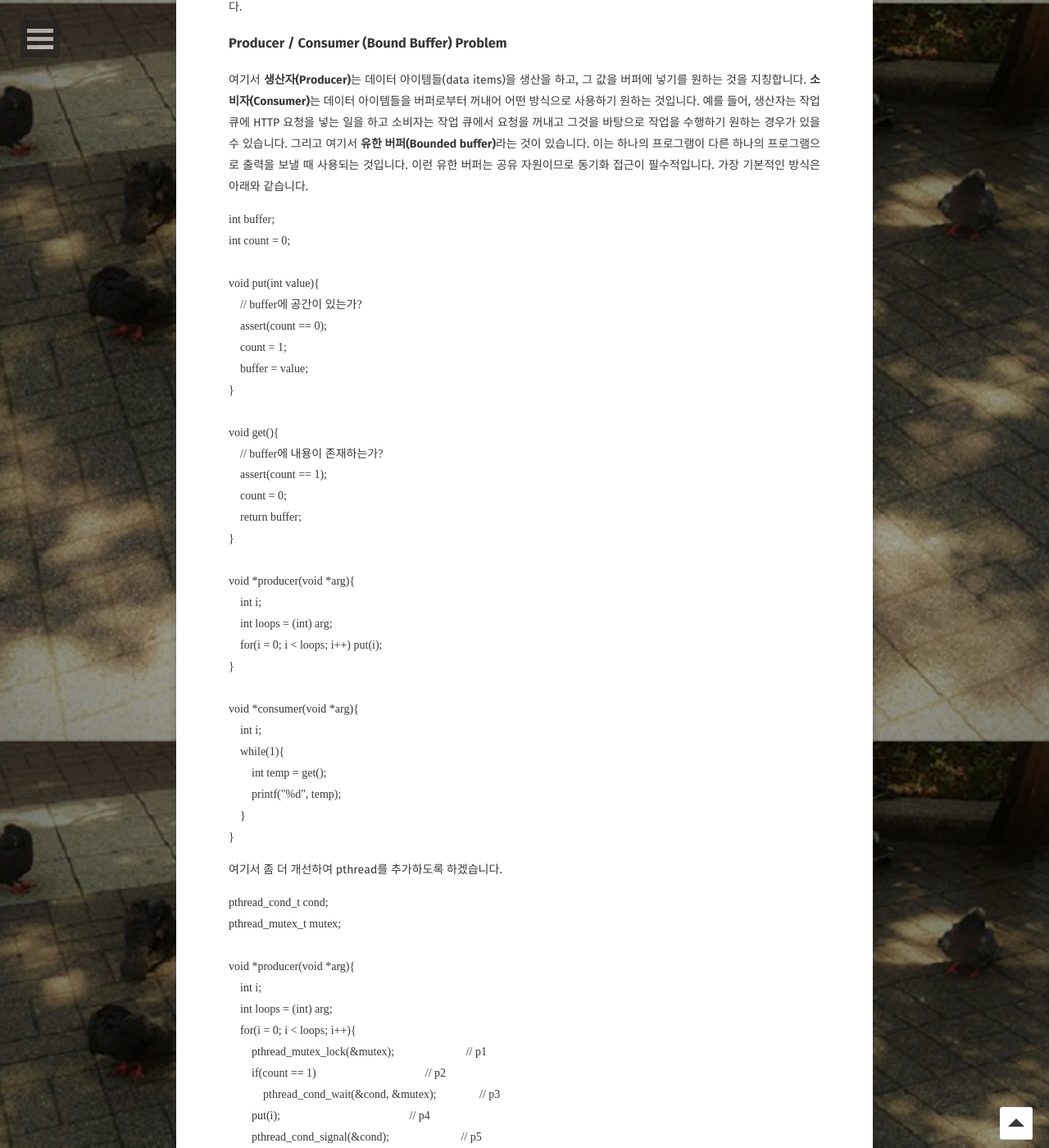
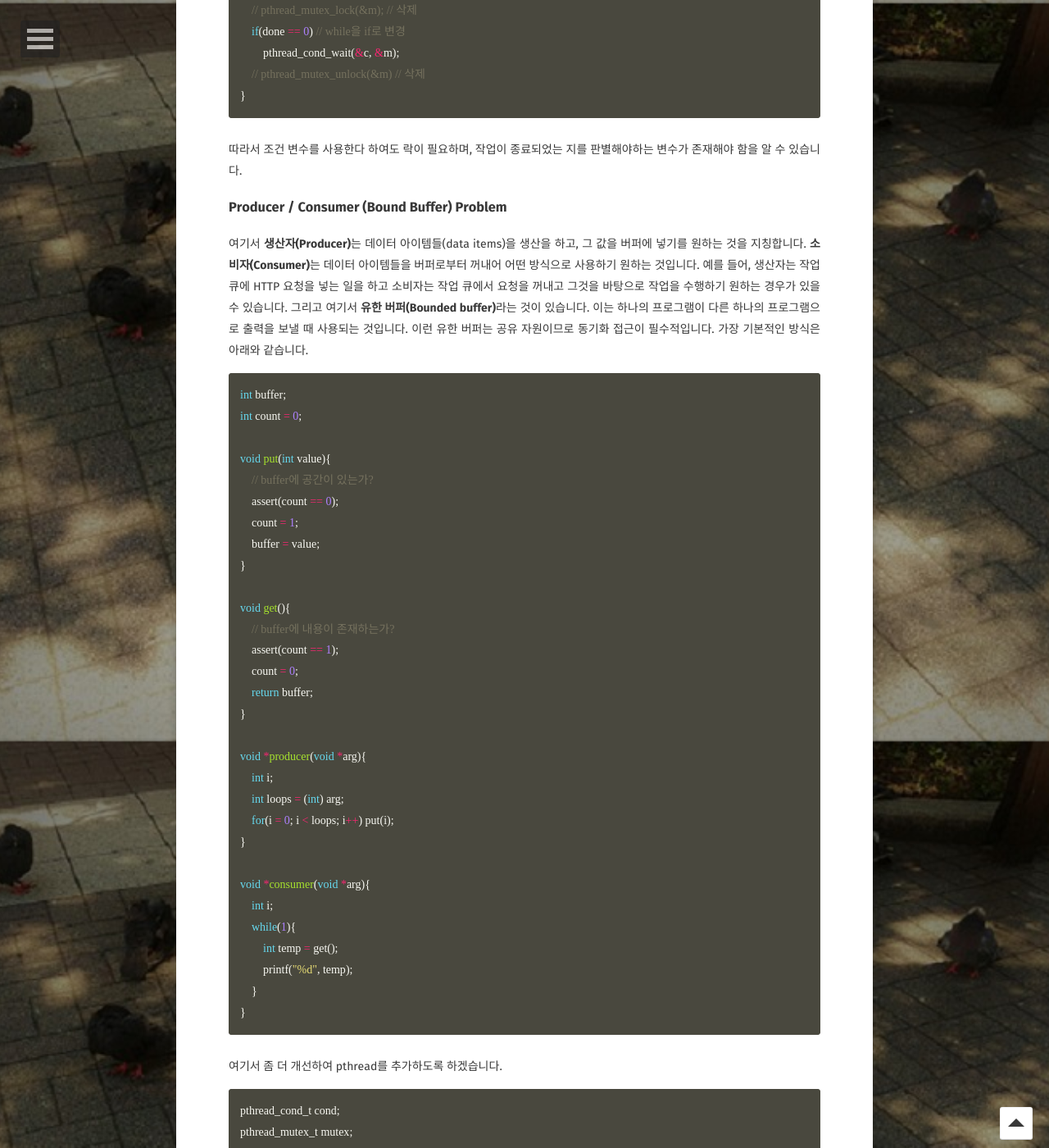
Before and after one commit to BlaCkinkGJ/blackinkgj.github.io, a Jekyll site: the page built from _posts/2018-OS/2018-06-10-Cond.md, in a window 1280 px wide and 1400 px high, scrolled down 4496 px. Shown: the whole window at 82% size. Built offline with Jekyll 4.4.1, drawn with Linux system fonts in a browser that asks for light colours; some web fonts are replaced; formulas are drawn with MathJax 3; comment, search, counter and statistics services are not loaded; some of the changed text lies outside the part shown.

Commit message:
Update 2018-06-10-Cond.md

````diff
--- a/_posts/2018-OS/2018-06-10-Cond.md
+++ b/_posts/2018-OS/2018-06-10-Cond.md
@@ -14,7 +14,7 @@ comments: true
 
 많은 상황에서 쓰레드가 실행되기에 앞서 실행이 될 수 있는 상태인지를 확인을 해야하는 것이 필요합니다. 예를 들면, 자식 쓰레드가 끝난지를 확인하는 부모 쓰레드가 있을 수 있습니다.(`join()`이란 함수로 구현됩니다.) 코드로 보면 아래와 같을 수 있습니다.
 
-```C
+```c
 void *child(void *arg){
     printf("child\n");
     return NULL;
@@ -42,7 +42,7 @@ int main(int argc, char *argv[]){
 
 이전에 락에서 우리는 스핀을 사용하여 문제를 푸는 방법을 알아봤습니다. 여기서도 그 방법을 적용을 해서 문제를 접근해보도록 하겠습니다.
 
-```C
+```c
 volatile int done = 0;
 
 void *child(void *arg){
@@ -89,7 +89,7 @@ POSIX체계 상에서 어떻게 작업 틀(Routines)이 정의가 되는 지 알
 
 이런 조건 변수를 활용한 구현은 아래와 같습니다.
 
-```C
+```c
 int done = 0;
 pthread_mutex_t m = PTHREAD_MUTEX_INITIALIZER;
 pthread_cond_t c = PTHREAD_COND_INITIALIZED;
@@ -137,7 +137,7 @@ int main(){
 
 1과 2는 유사하게 동작합니다. 하지만 1의 경우 부모가 `wait()` 과정이 있는 반면에, 2의 경우 그런 과정이 존재하지 않습니다.  왜냐하면, 2에서 thr_exit()에 의해 설정된 `done` 변수로 인해 thr_join()의 while이 무시되기 때문입니다. 여기서도 나타나지만 저 `done`변수가 매우 중요합니다. 만약 `done`변수가 존재하지 않게 되면 2의 경우에 문제가 생기게 됩니다. 자식이 먼저 수행되면서 신호를 보내지만 신호를 받는 쓰레드는 아무 없게 됩니다. 그 후에 부모가 다시 원래대로 돌아가서 `wait()`작업을 수행을 하게 됩니다. 그렇게 되면 부모를 깨울 수 있는 쓰레드가 영영 잠자게 됩니다. 좀 더 이해를 돕기위해 `thr_join()`과 `thr_exit()`이 아래와 같이 되어있다고 생각하면 쉬울 겁니다.
 
-```C
+```c
 void thr_exit() {
     pthread_mutex_lock(&m);
     // done = 1; // 삭제
@@ -154,7 +154,8 @@ void thr_join(){
 ```
 
 그렇다면 `done`만 표현해도 괜찮을까요? 그렇지 않습니다. `done`만을 가지고 표현을 해도 2의 경우에서 문제가 발생하게 됩니다. 만약 `if`문에서 문맥 교환이 일어나는 순간 위에서 이야기 한 문제가 다시 나타나서 부모는 여전히 잠자는 상태가 만들어지게 됩니다.
-```C
+
+```c
 void thr_exit() {
     // pthread_mutex_lock(&m); // 삭제
     done = 1;
@@ -176,7 +177,7 @@ void thr_join(){
 
 여기서 **생산자(Producer)**는 데이터 아이템들(data items)을 생산을 하고, 그 값을 버퍼에 넣기를 원하는 것을 지칭합니다. **소비자(Consumer)**는 데이터 아이템들을 버퍼로부터 꺼내어 어떤 방식으로 사용하기 원하는 것입니다. 예를 들어, 생산자는 작업 큐에 HTTP 요청을 넣는 일을 하고  소비자는 작업 큐에서 요청을 꺼내고 그것을 바탕으로 작업을 수행하기 원하는 경우가 있을 수 있습니다. 그리고 여기서 **유한 버퍼(Bounded buffer)**라는 것이 있습니다. 이는 하나의 프로그램이 다른 하나의 프로그램으로 출력을 보낼 때 사용되는 것입니다. 이런 유한 버퍼는 공유 자원이므로 동기화 접근이 필수적입니다. 가장 기본적인 방식은 아래와 같습니다.
 
-```C
+```c
 int buffer;
 int count = 0;
 
@@ -211,7 +212,7 @@ void *consumer(void *arg){
 
 여기서 좀 더 개선하여 pthread를 추가하도록 하겠습니다.
 
-```C
+```c
 pthread_cond_t cond;
 pthread_mutex_t mutex;
 
@@ -244,11 +245,11 @@ void *consumer(void *arg){
 ```
 이렇게 하면 좀 더 생산자, 소비자 문제가 안정적으로 풀릴 수 있습니다. 하지만 불행이도 이것도 생산자 하나, 소비자 하나일 때 옳은 말입니다. 만약, 생산자 하나에 소비자 여럿이 붙게 된다면 이는 성립할 수 없습니다. 아래의 표를 참고하도록 하겠습니다.
 
-![invalid_case](/assets/img/res/2018-OS/Cond/invalid_case_1.png)
+![invalid_case](/assets/img/res/2018-OS/Cond/invalid_case_1.PNG)
 
 여기서 **소비자1($$T_{c1}$$)**, **소비자2($$T_{c2}$$)**, **생산자($$T_p$$)**로 정의하도록 하겠습니다. 먼저, **소비자1**이 동작을 했으나 아무것도 얻을 수 없어서 **소비자1**이 잠을 자게 됩니다. 그리고 **생산자**가 적절한 내용을 생산을 하였습니다. 그리고 **소비자1**을 깨웠습니다. 하지만 **소비자1**이 미처 깨기도 전에 **소비자2**가 수행되었고, **소비자1**은 전혀 내용을 얻을 수 없는 상태인데도 `get()`을 부르는 촌극이 만들어지게 됩니다. 이런 P6 ~ C6의 구역과 같이 쓰레드가 당장 깨서 작업을 할 것이라 예상을 하나 그 예상이 깨어지는(보장되지 않는) 부분을 메사 시맨틱(mesa semantic)이라고 합니다. 여기서 가장 큰 문제는 **소비자**가 **생산자**의 부름에도 바로 일어나지 못한다는 점에 있습니다. 그래서 만들어진 해결책은 wait가 끝나도 다시 한 번 확인을 해보는 방법이 나오게 되었습니다. 즉, 아래와 같이 **생산자**와 **소비자**의 내용이 수정됩니다.
 
-```C
+```c
 pthread_cond_t cond;
 pthread_mutex_t mutex;
 
@@ -282,7 +283,7 @@ void *consumer(void *arg){
 
 하지만 이 코드는 치명적인 문제가 있습니다. **소비자1**가 신호를 보냈는 데(pthread_cond_signal) 정작 일어날 **생산자**가 안 일어나고 **소비자2**가 일어나는 문제가 발생할 수 있습니다. 이렇게 된다면 **소비자1**이 작업을 끝내고 잠자는 상태에 들어가고 **소비자2**는 내용이 없음을 확인하고 잠을 자게 되고 **생산자**는 계속 자게 되어 결국 모두가 자고 있는 앞에서 이야기한 것보다 더 큰 촌극이 벌어질 수 있습니다. 그래서 이를 해결하기 위해서 기존의 `cond`변수를 목적에 따라 `empty`, `fill`의 두 개의 변수를 만드는 방법으로 해결 방법을 찾아냈습니다. 결국 아래와 같은 코드가 만들어지게 됩니다.
 
-```C
+```c
 cond_t empty, fill;
 mutex_t mutex;
 
@@ -315,7 +316,7 @@ void *consumer(void *arg){
 ```
 이제 모든 문제는 해결되었습니다. 이제 성능을 높혀 보도록 하겠습니다. 버퍼의 공간을 늘리고 문맥 교환을 최소화 시키도록 하겠습니다.
 
-```C
+```c
 int buffer[MAX];
 int fill = 0;
 int use = 0;
@@ -366,7 +367,7 @@ void *consumer(void *arg){
 ```
 하지만 이 방식은 무조건 버퍼가 비어있어야만 소비자가 할당을 받을 수 있는 부족한 점이 있습니다. 따라서 서로 다른 할당량을 필요로 하는 소비자들 사이에서의 자원 할당 방식에 대한 해결 방법은 얼만큼 할당되어 있는 지 확인하고, 소비자 본인이 할당 받을 수 있는 양이면 할당 받도록 하는 방법을 이용하기로 하였습니다. 이에 따라 구현을 하면 아래와 같이 됩니다.
 
-```C
+```c
 int bytesLeft = MAX_HEAP_SIZE;
 
 cond_t c;
````
